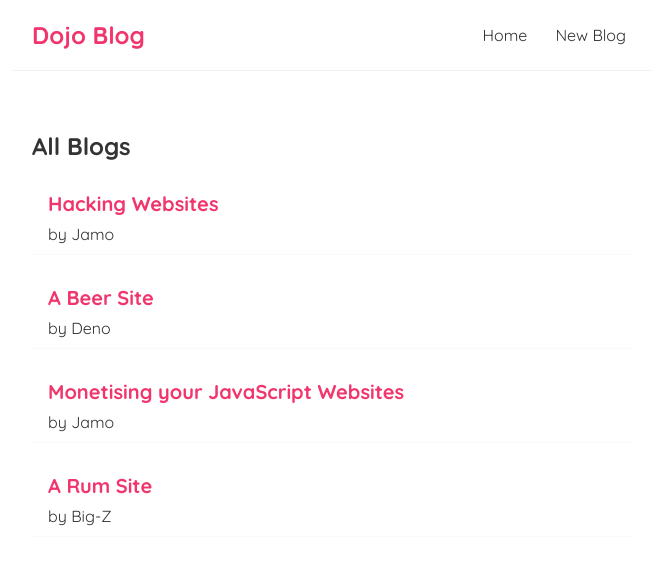
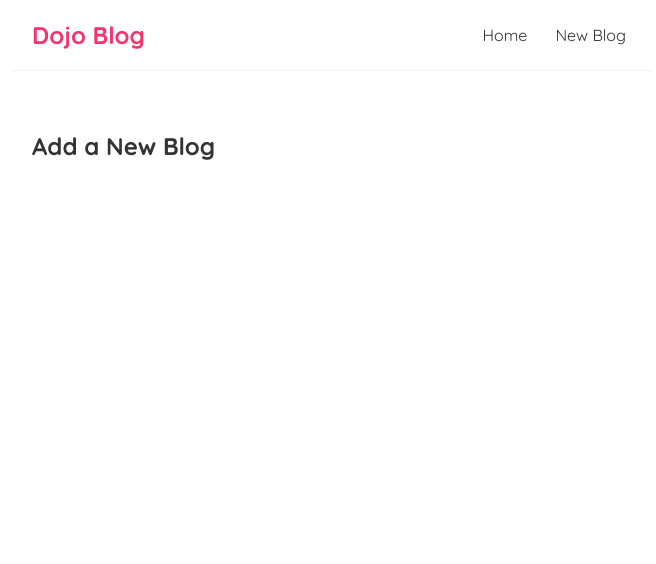
Before and after one commit to BitKoda/dojo-blog, a React (Create React App) app: page /create in a window 1280 px wide. Shown: the top 564 px of the page, without its empty margins (308-964 px from the left). Built offline with nearby package versions, Linux system fonts and the light colour scheme; data requests are answered from the project's data file.

Commit message:
Add routing and fix ReactDOM.render warning for React v18

```diff
--- a/package.json
+++ b/package.json
@@ -8,6 +8,7 @@
     "@testing-library/user-event": "^13.5.0",
     "react": "^18.0.0",
     "react-dom": "^18.0.0",
+    "react-router-dom": "^6.3.0",
     "react-scripts": "5.0.0"
   },
   "scripts": {
--- a/src/App.js
+++ b/src/App.js
@@ -1,15 +1,23 @@
+import { BrowserRouter as Router, Routes, Route } from "react-router-dom";
+
 import Navbar from "./Navbar";
 import Home from "./Home";
+import Create from "./Create";
 
 function App() {
 
   return (
-    <div className="App">
-      <Navbar />
-      <div className="content">
-        <Home />
+    <Router>
+      <div className="App">
+        <Navbar />
+        <div className="content">
+          <Routes>
+            <Route path="/" element={<Home />} />
+            <Route path="/create" element={<Create />} />
+          </Routes>
+        </div>
       </div>
-    </div>
+    </Router>
   );
 }
 
--- /dev/null
+++ b/src/Create.jsx
@@ -0,0 +1,9 @@
+const Create = () => {
+    return (
+        <div className="app">
+            <h2>Add a New Blog</h2>
+        </div>
+     );
+}
+
+export default Create;
--- a/src/Navbar.jsx
+++ b/src/Navbar.jsx
@@ -1,10 +1,12 @@
+import { Link } from 'react-router-dom'
+
 const Navbar = () => {
     return (
         <nav className="navbar">
             <h1>Dojo Blog</h1>
             <div className="links">
-                <a href="/">Home</a>
-                <a href="/create">New Blog</a>
+                <Link to="/">Home</Link>
+                <Link to="/create">New Blog</Link>
             </div>
         </nav>
     );
--- a/src/index.js
+++ b/src/index.js
@@ -1,11 +1,13 @@
 import React from 'react';
-import ReactDOM from 'react-dom';
+import { createRoot } from 'react-dom/client';
 import './index.css';
 import App from './App';
 
-ReactDOM.render(
+const container = document.getElementById('root');
+const root = createRoot(container);
+
+root.render(
   <React.StrictMode>
     <App />
-  </React.StrictMode>,
-  document.getElementById('root')
+  </React.StrictMode>
 );
```
Also changed, not shown: 1 other file (tests, documents, lock files or other folders).
